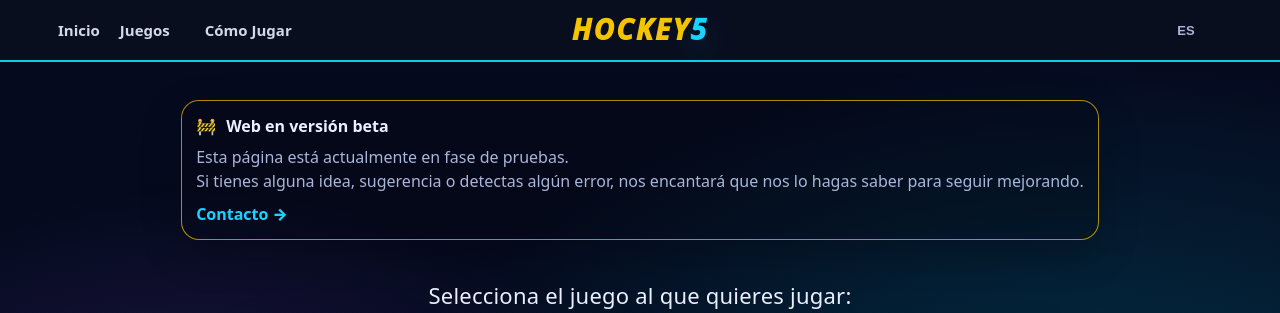
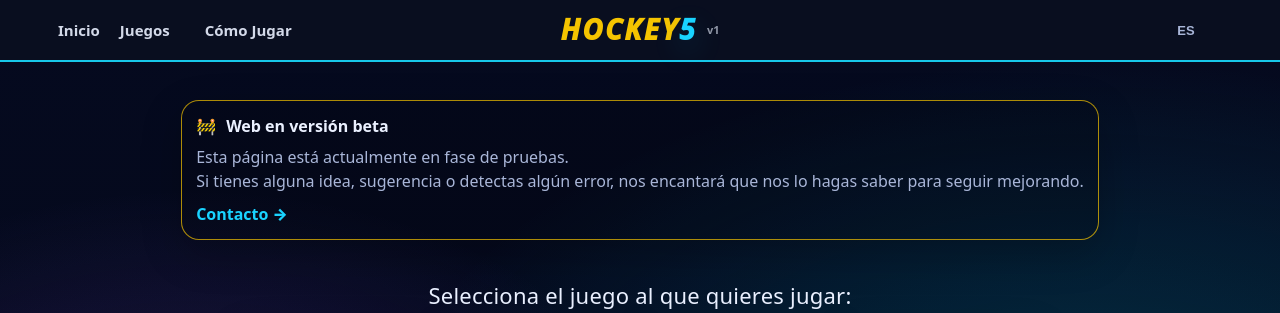
Before and after one commit to 20polozz/hockey5, a PHP site: page /es in a window 1280 px wide. Shown: the top 313 px of the page. Run offline with PHP 8.4, Linux system fonts and the light colour scheme; data comes from the database, SQL or seed files in the repository; some libraries are stand-ins or nearby versions.

Commit message:
Afegeix indicador de versio v1 a la capcalera (via API)

```diff
--- a/includes/header.php
+++ b/includes/header.php
@@ -25,6 +25,7 @@
 
     <a class="top-brand" href="<?php echo url('home'); ?>" aria-label="<?php echo __('header.title'); ?>">
       <span class="top-brand-text">HOCKEY<span class="top-brand-accent">5</span></span>
+      <span class="top-brand-version" style="font-size:11px; font-weight:700; opacity:0.6; margin-left:6px; vertical-align:super;">v1</span>
     </a>
 
     <div class="top-social">
```
